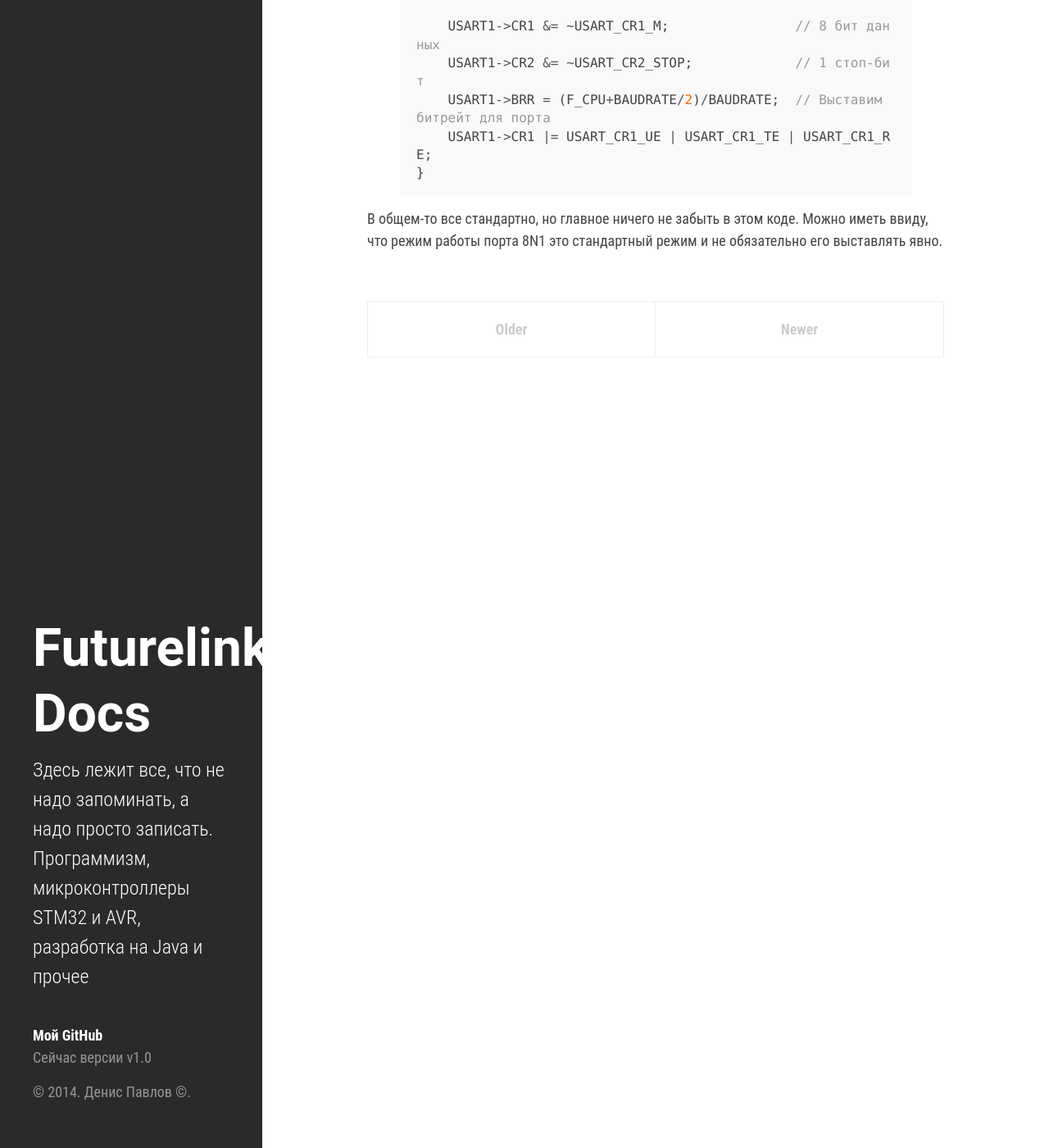
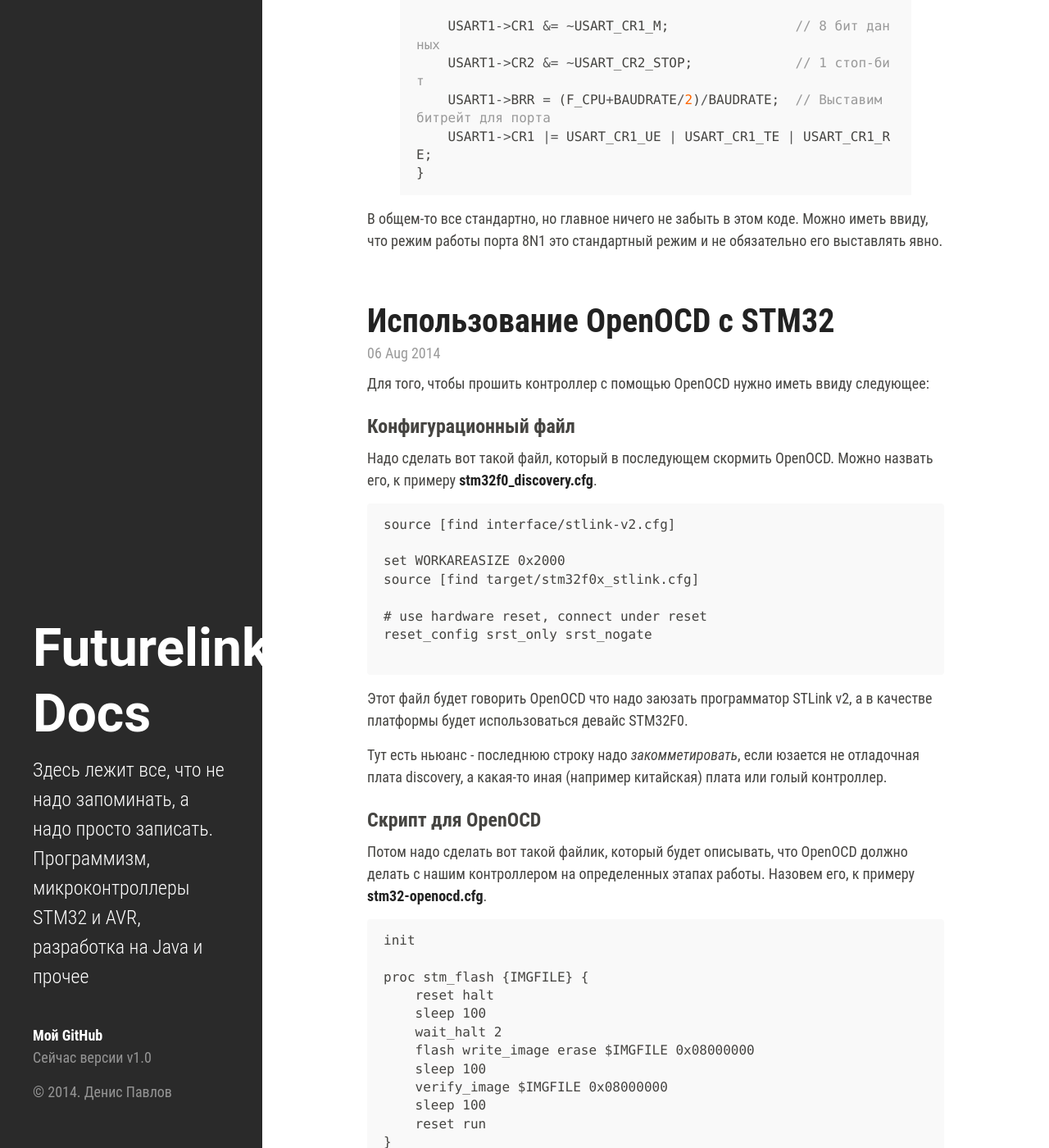
Before and after one commit to futurelink/futurelink.github.io, a Jekyll site: the page built from index.html, in a window 1280 px wide and 1400 px high, scrolled down 768 px. Shown: the whole window at 82% size. Built offline with Jekyll 4.4.1, drawn with Linux system fonts in a browser that asks for light colours; some web fonts are replaced; Markdown is read by kramdown in place of the engine named in the settings; the list of posts is cut into pages by our own code; some of the changed text lies outside the part shown.

Commit message:
Added post for STM32 OpenOCD flashing

````diff
--- a/_layouts/default.html
+++ b/_layouts/default.html
@@ -17,7 +17,7 @@
             </li>
             <li>Сейчас версии v{{ site.version }}</li>
           </ul>
-          <p>&copy; 2014. {{ site.author.name }} &copy.</p>
+          <p>&copy; 2014. {{ site.author.name }}</p>
         </div>
       </div>
     </header>
--- /dev/null
+++ b/_posts/2014-08-06-Using-OpenOCD-to-flash-STM32F0.md
@@ -0,0 +1,74 @@
+---
+title: Использование OpenOCD с STM32
+layout: post
+---
+Для того, чтобы прошить контроллер с помощью OpenOCD нужно иметь ввиду следующее:
+
+### Конфигурационный файл
+
+Надо сделать вот такой файл, который в последующем скормить OpenOCD. Можно назвать его, к примеру **stm32f0_discovery.cfg**.
+
+```
+source [find interface/stlink-v2.cfg]
+
+set WORKAREASIZE 0x2000
+source [find target/stm32f0x_stlink.cfg]
+
+# use hardware reset, connect under reset
+reset_config srst_only srst_nogate
+
+```
+
+Этот файл будет говорить OpenOCD что надо заюзать программатор STLink v2, а в качестве платформы
+будет использоваться девайс STM32F0.
+
+Тут есть ньюанс - последнюю строку надо _закомметировать_, если юзается не отладочная плата discovery,
+а какая-то иная (например китайская) плата или голый контроллер.
+
+### Скрипт для OpenOCD
+
+Потом надо сделать вот такой файлик, который будет описывать, что OpenOCD должно делать с нашим контроллером
+на определенных этапах работы. Назовем его, к примеру **stm32-openocd.cfg**.
+
+```
+init
+
+proc stm_flash {IMGFILE} {
+	reset halt
+	sleep 100
+	wait_halt 2
+	flash write_image erase $IMGFILE 0x08000000
+	sleep 100
+	verify_image $IMGFILE 0x08000000
+	sleep 100
+	reset run
+}
+
+proc stm_erase {} {
+	reset halt
+	sleep 100
+	stm32f0x mass_erase 0
+	sleep 100
+}
+
+```
+
+Тут мы полюбасу делаем init, а потом, в зависимости от того, что мы хотим от прошивальшика (какой proc мы выполняем)
+производится определенная последовательность действий. Собственно, чтобы прошить (stm_flash) мы делаем ресет, потом ждем 100мс,
+делает запись образа пршивки, ждем, проверяем, что все корректно зафлешилось и снова ждем и расхальчиваем наш контроллер.
+
+Ну а чтобы стереть всю прошивку - ресетим, ждем, ерейзим все и снова ждем. Запускать уже нечего, поэтому завершаем так.
+
+### Some automation
+
+Можно написать как-нибудь makefile, который будет все это делать после сборки прошивки. Для этого надо в него вписать следующее:
+
+```
+	openocd -f stm32f0_discovery.cfg -f stm32-openocd.cfg -c "stm_flash `pwd`/myflashimage.bin" -c shutdown
+```
+
+В общем-то, как видно, два конфга, которые мы сделали перед этим можно слить в один и не париться. Однако, если планируется
+прошивать разные контроллеры с разными программаторами, то лушче опции прошивки держать отдельно, а процедуры отдельно. Короче
+мухи от котлет надо отделять.
+
+That's all kids.
````
